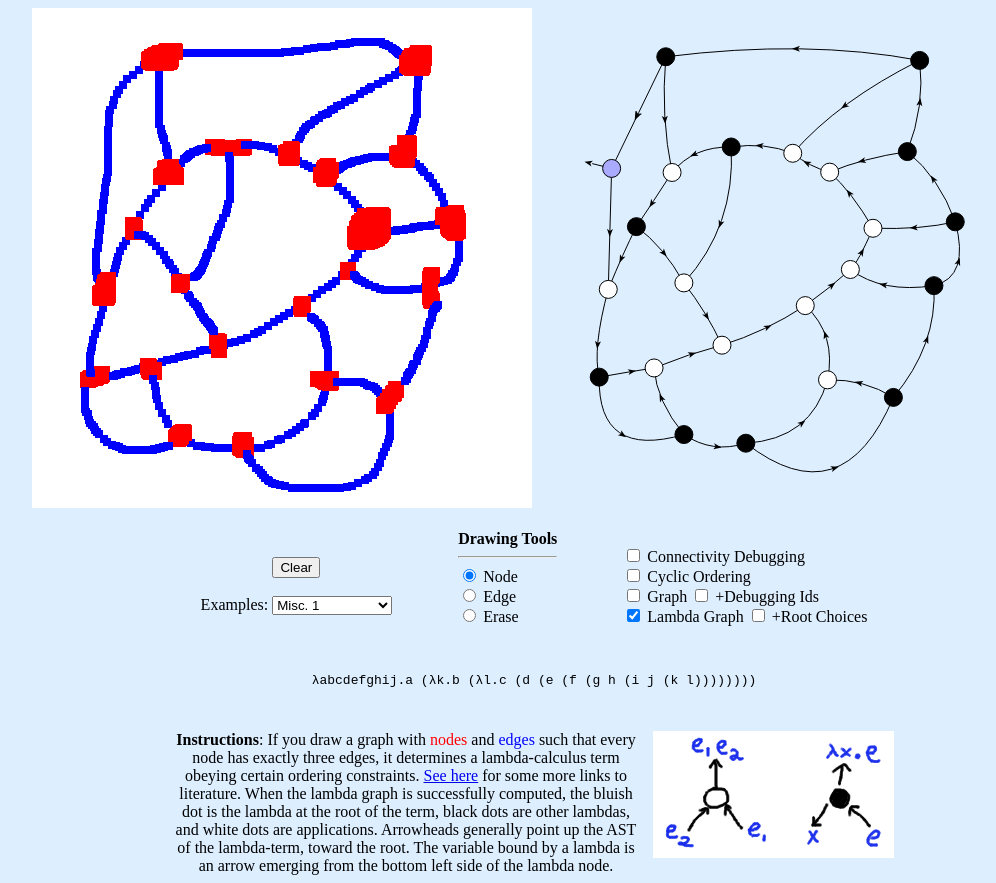
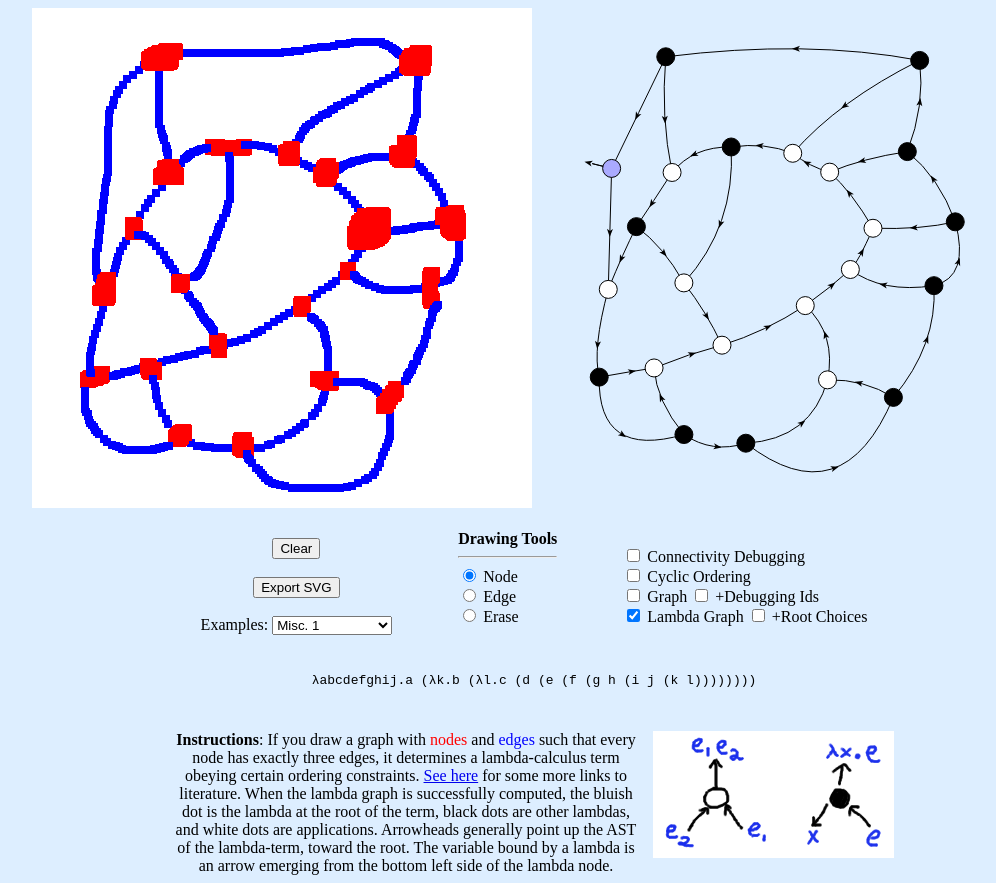
Before and after one commit to jcreedcmu/lambda-map-drawer, a website built with webpack: page public/index.html in a window 1280 px wide. Shown: the whole page, without its empty margins (106-1102 px from the left). Built offline with nearby package versions, Linux system fonts and the light colour scheme.

Commit message:
Can export SVG.

```diff
--- a/package.json
+++ b/package.json
@@ -13,5 +13,8 @@
     "webpack": "^4.30.0",
     "webpack-cli": "^3.3.0",
     "webpack-dev-server": "^3.3.1"
+  },
+  "dependencies": {
+    "canvas2svg": "^1.0.16"
   }
 }
--- a/public/index.html
+++ b/public/index.html
@@ -12,6 +12,7 @@
 		  <tr>
 			 <td class="center">
 				<button id="clear">Clear</button><br><br>
+				<button id="exportSvg">Export SVG</button><br><br>
 				Examples:
 				<select id="examples">
 				  <option value="cube">Cube</option>
--- a/src/index.ts
+++ b/src/index.ts
@@ -2,6 +2,7 @@ import { findConjoined } from './conjoined';
 import { findGraph, findRootedGraph, findLambdaGraph, breakGraphAtEdge, opposite } from './graph';
 import { Loader } from './loader';
 import * as u from './util';
+import SvgCanvas = require('canvas2svg');
 
 const WIDTH = 16;
 const EDGE_RAD = 7;
@@ -255,15 +256,15 @@ function renderLambdaGraph(g: LambdaGraphData, c: Canvas) {
   });
 
   // Draw root edge
-  const rp = new Path2D();
   const vr = g.vertices[g.rootData.root].p;
   const ROOT_LEN = 20;
   const vs = u.vplus(vr, u.vscale(g.rootData.rootDir, ROOT_LEN));
-  rp.moveTo(vr.x, vr.y);
-  rp.lineTo(vs.x, vs.y);
+  d.beginPath();
+  d.moveTo(vr.x, vr.y);
+  d.lineTo(vs.x, vs.y);
   d.strokeStyle = "black";
   d.lineWidth = 1;
-  d.stroke(rp);
+  d.stroke();
   _drawArrowHead(d, vs, Math.atan2(g.rootData.rootDir.y, g.rootData.rootDir.x));
 
   for (let [k, v] of Object.entries(g.vertices)) {
@@ -327,12 +328,16 @@ class App {
   forceRoot: EdgeSpec | undefined;
 
   compute() {
+    this._compute(this.c1, this.c2);
+  }
+
+  // analyzes image data in c1 and puts the result in c2
+  _compute(c1: Canvas, c2: Canvas) {
     this.conj = undefined;
     this.graph = undefined;
     this.rootedGraph = undefined;
     this.lambdaGraph = undefined;
 
-    const { c1, c2 } = this;
     document.getElementById('lambda')!.innerText = '';
     c2.d.clearRect(0, 0, c2.c.width, c2.c.height);
     const dat = c1.d.getImageData(0, 0, c1.c.width, c1.c.height);
@@ -438,6 +443,18 @@ class App {
       this.compute();
     });
 
+    document.getElementById('exportSvg')!.addEventListener('click', () => {
+      const svgCanvas = new SvgCanvas(c2.c.width, c2.c.height);
+      this._compute(this.c1, { c: c2.c, d: svgCanvas });
+
+      // Since we don't have navigator.clipboard.write, I guess this will do:
+      const blob = new Blob([svgCanvas.getSerializedSvg()], { type: "image/svg" });
+      const fileLink = document.createElement('a');
+      fileLink.href = window.URL.createObjectURL(blob);
+      fileLink.download = "lambda-map.svg";
+      fileLink.click();
+    });
+
     const examples = document.getElementById('examples')! as HTMLSelectElement;
     examples.addEventListener('change', () => {
       this.forceRoot = undefined;
--- a/tsconfig.json
+++ b/tsconfig.json
@@ -8,6 +8,8 @@
 	 "noImplicitAny": true,
 	 "strictNullChecks": true,
 	 "strictPropertyInitialization": true,
-    "esModuleInterop": true
-  }
+    "esModuleInterop": true,
+	 "typeRoots": [ "./types", "./node_modules/@types"]
+  },
+  "exclude": ["node_modules", "typings"]
 }
```
Also changed, not shown: types/canvas2svg/index.d.ts (added, +7 -0 lines), 1 other file.
